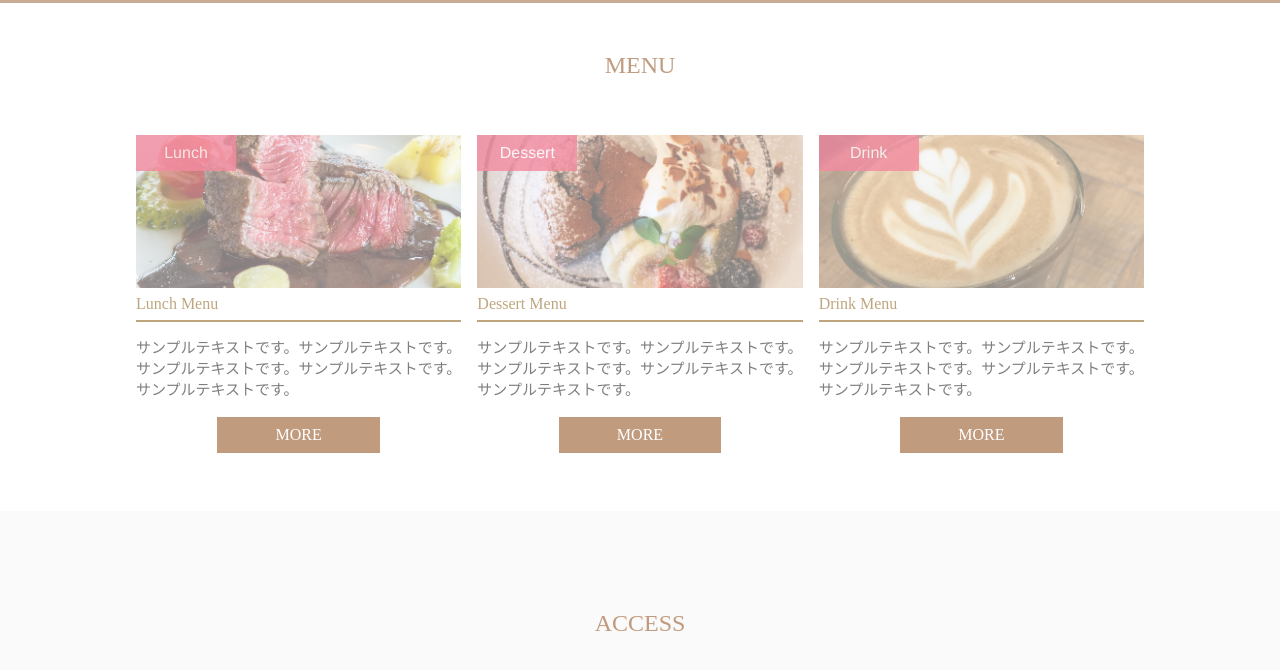
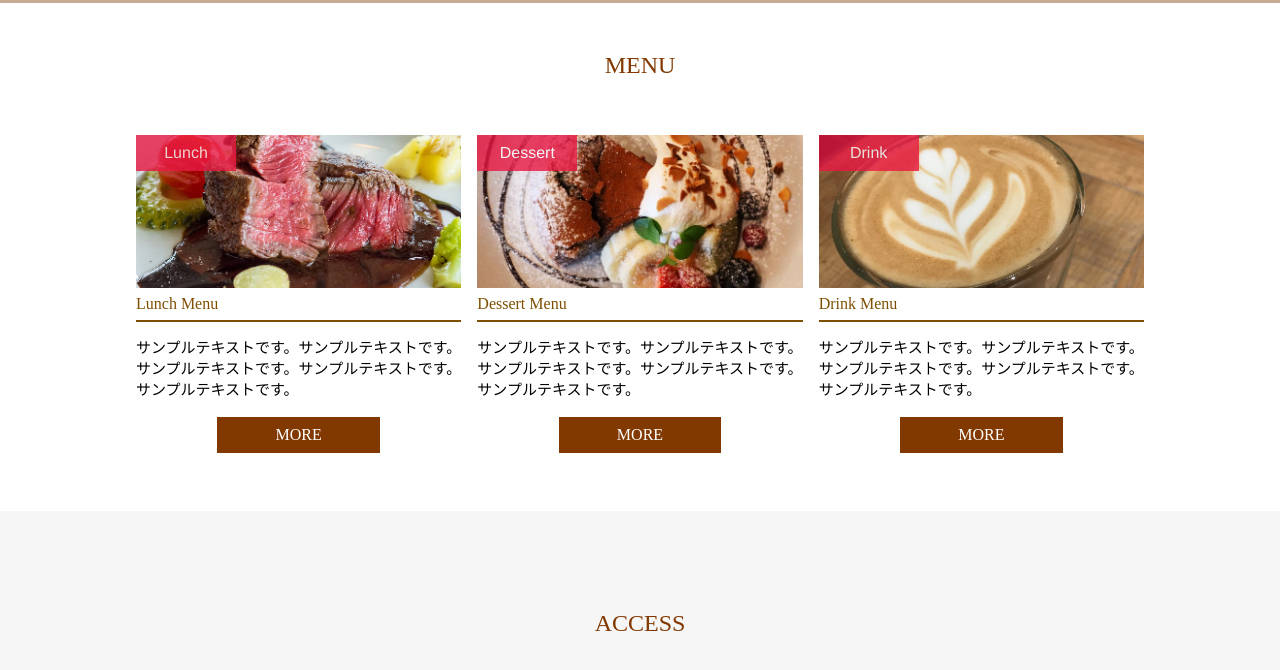
Before and after one commit to j-hay/sample_cafe, a plain HTML site: page index.html in a window 1280 px wide. Shown: the part 1070-1740 px from the top of the page. Drawn offline with nearby package versions, Linux system fonts and the light colour scheme; a script that the page names is missing.

Commit message:
Update style.css

```diff
--- a/style.css
+++ b/style.css
@@ -54,7 +54,7 @@
 }
 
 .js-fade {
-  opacity: 0.5;
+  opacity: 1;
   transition: 1s;
 }
 
```
